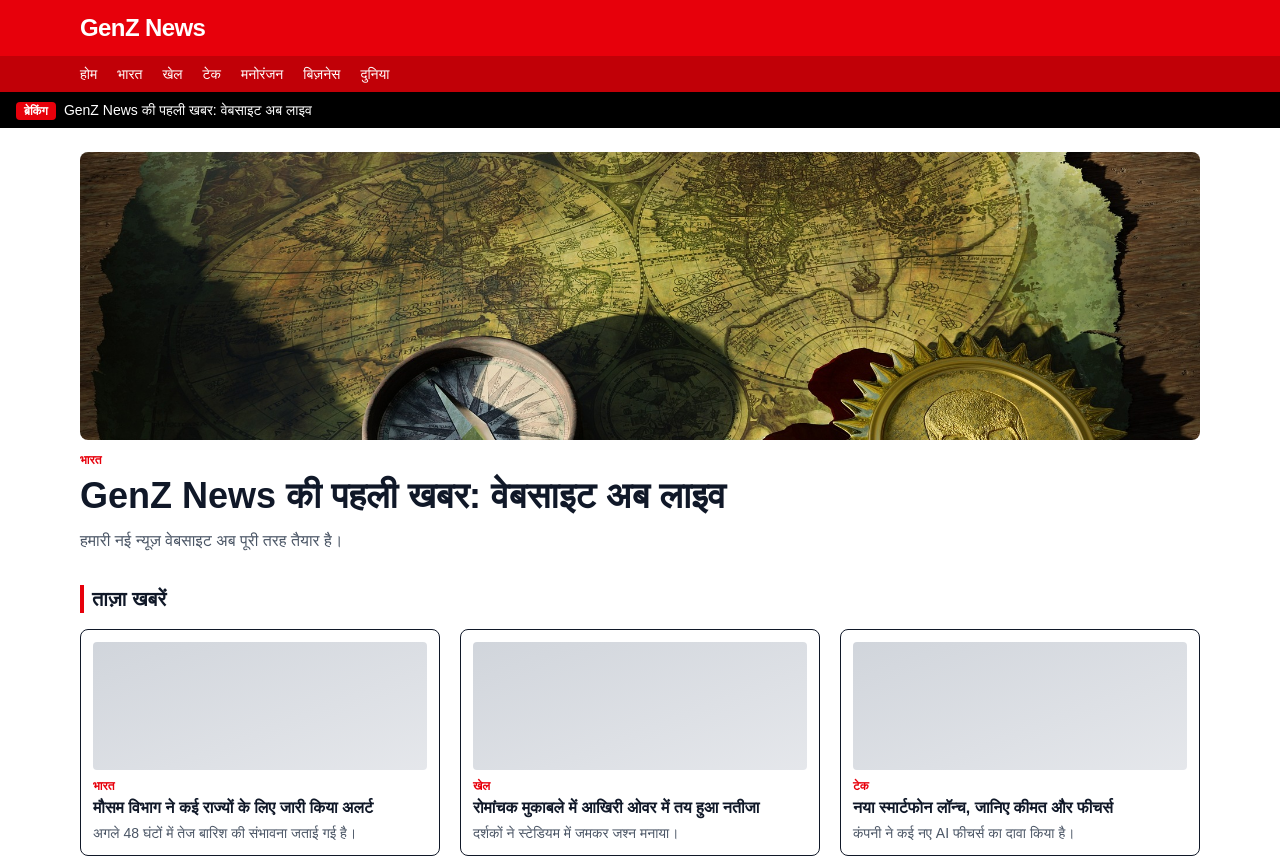
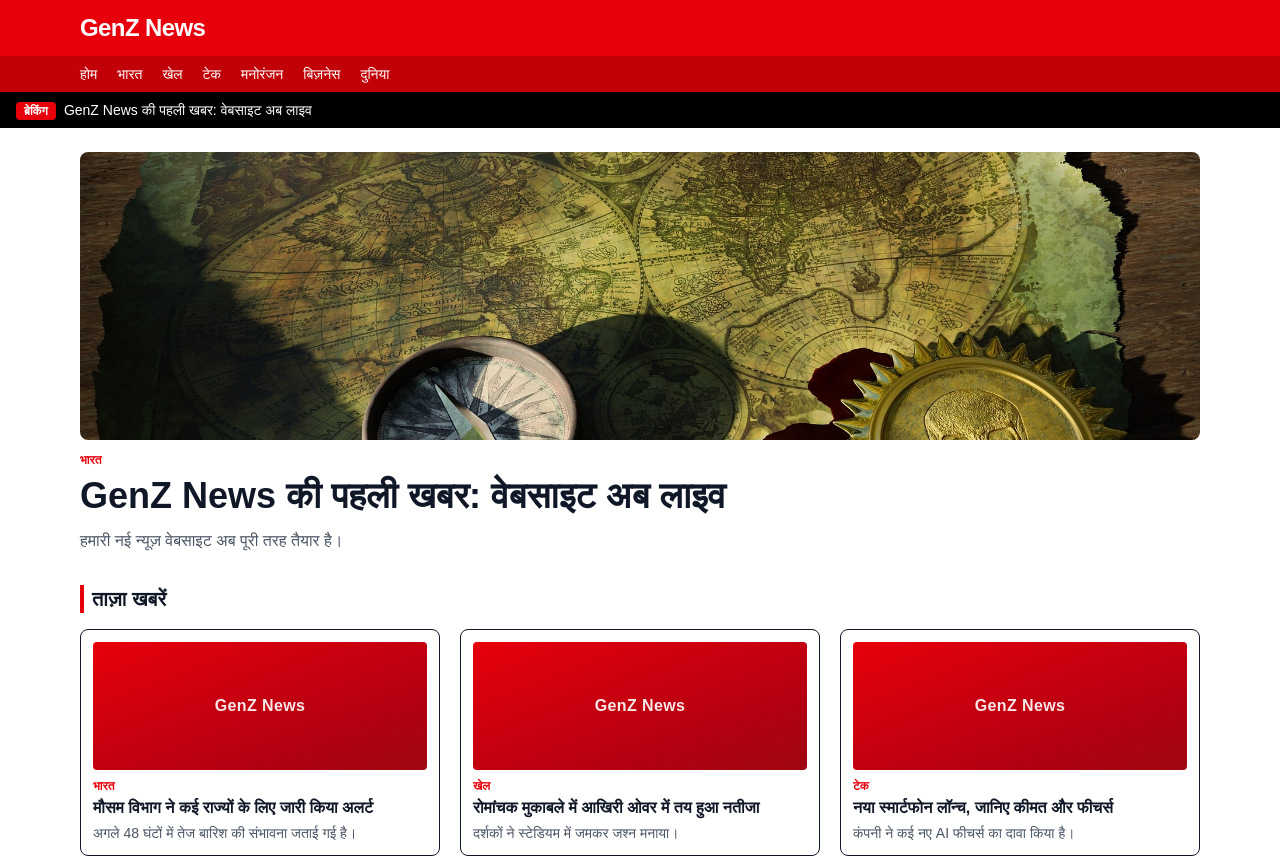
Before and after one commit to rd103660-hub/genZ-news, a Next.js app in the folder web/: page / in a window 1280 px wide. Shown: the top 858 px of the page. Built offline with nearby package versions, Linux system fonts and the light colour scheme.

Commit message:
Update Thumb.tsx

```diff
--- a/web/app/components/Thumb.tsx
+++ b/web/app/components/Thumb.tsx
@@ -3,7 +3,13 @@ type Props = { src?: string; alt: string; className: string; fallback?: string }
 export default function Thumb({ src, alt, className, fallback }: Props) {
   if (!src) {
     return (
-      <div className={`${className} w-full ${fallback ?? "bg-gradient-to-br from-gray-300 to-gray-200"}`} />
+      <div
+        className={`${className} w-full flex items-center justify-center overflow-hidden ${fallback ?? "bg-gradient-to-br from-red-600 to-red-800"}`}
+      >
+        <span className="text-white/90 font-bold text-base tracking-wide">
+          GenZ News
+        </span>
+      </div>
     );
   }
   // eslint-disable-next-line @next/next/no-img-element
```
